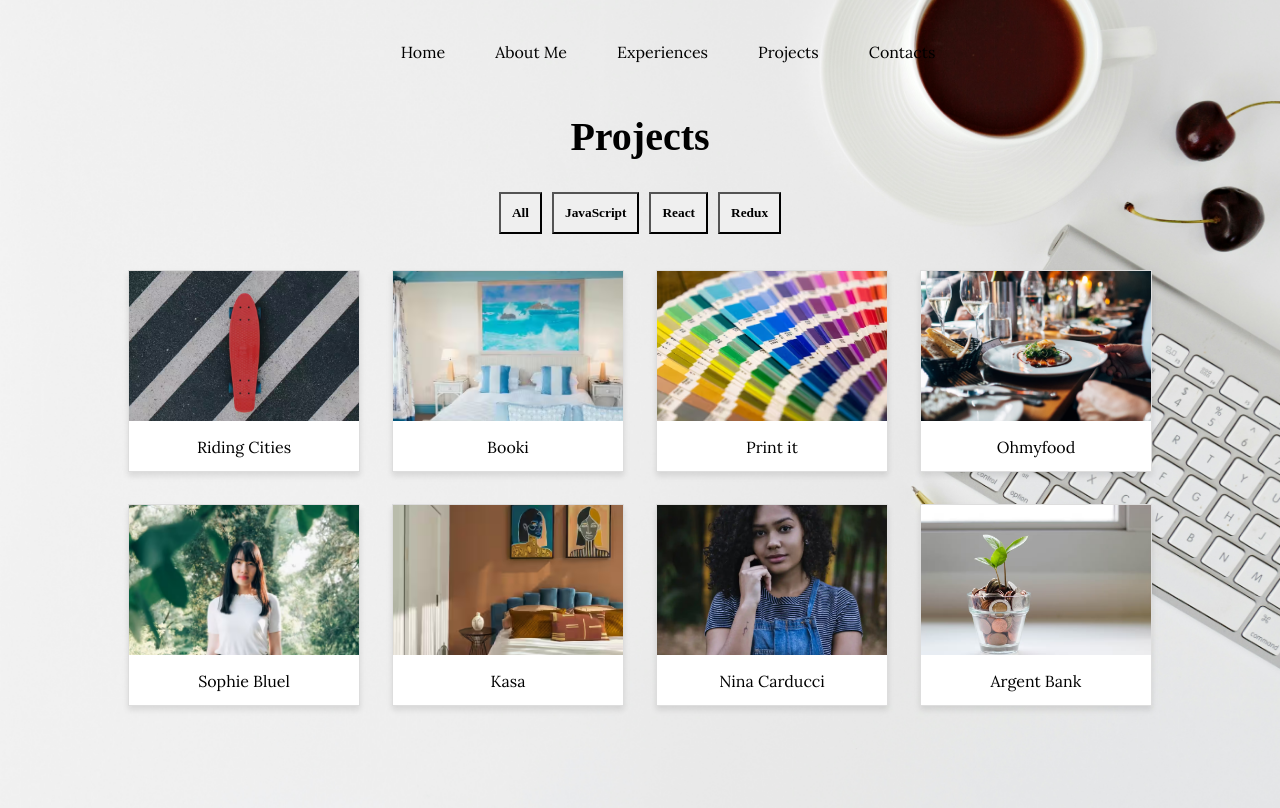
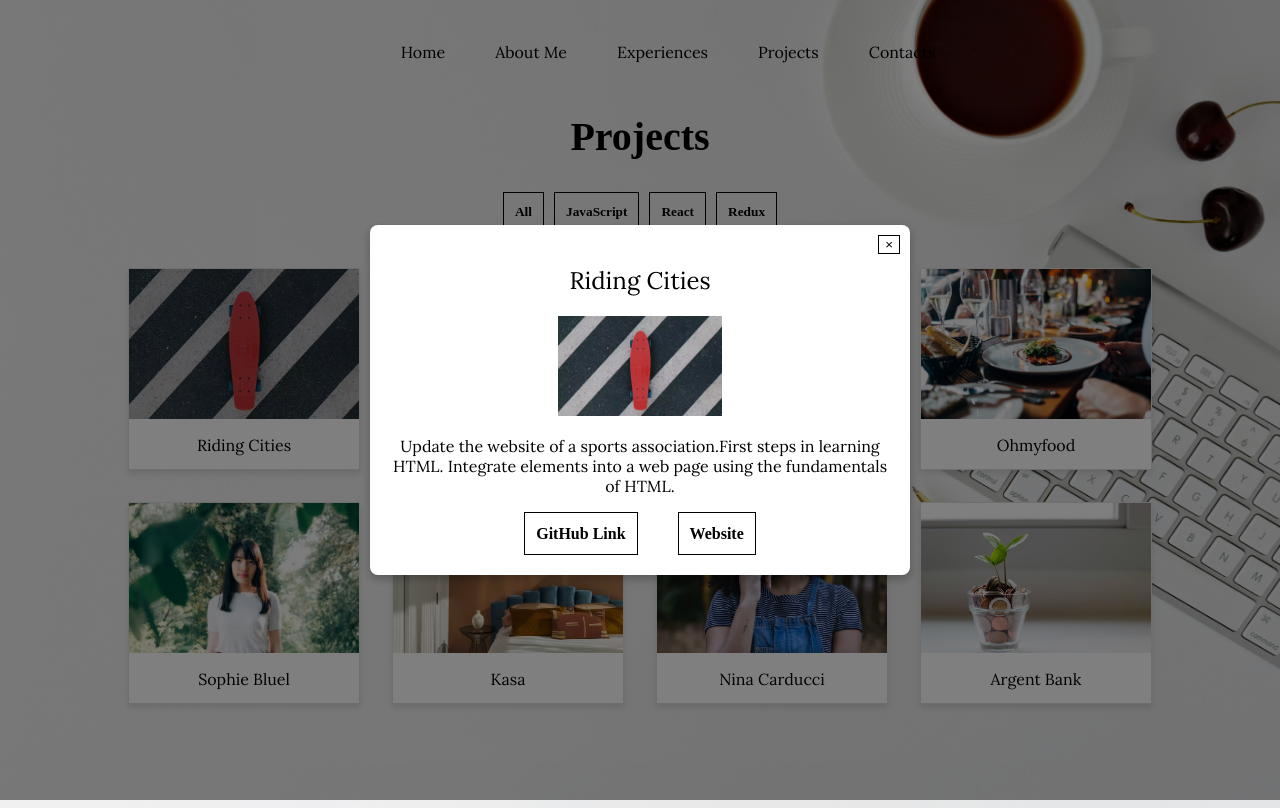
Before and after one commit to D-Fariello/Projet12OC-, a React (Vite) app: page /Projects in a window 1280 px wide. Both pictures are taken after a click on the element "Riding Cities". Built offline with nearby package versions, Linux system fonts and the light colour scheme; a web font is replaced by a local one.

Commit message:
feat: add modal and link buttons for projects

```diff
--- /dev/null
+++ b/src/components/Modal.jsx
@@ -0,0 +1,42 @@
+import React from "react";
+
+function Modal({ show, onClose, project }) {
+  if (!show) return null;
+
+  return (
+    <div className="modal-overlay" onClick={onClose}>
+      <div className="modal-content">
+        <button className="close-button" onClick={onClose}>
+          ×
+        </button>
+        <h2>{project.title}</h2>
+        <img className="image-modal" src={project.image} alt={project.alt} />
+        <p>{project.description}</p>
+        <div className="buttons-div">
+          {project.github && (
+            <a
+              href={project.github}
+              target="_blank"
+              rel="noopener noreferrer"
+              className="github-button"
+            >
+              GitHub Link
+            </a>
+          )}
+          {project.website && (
+            <a
+              href={project.website}
+              target="_blank"
+              rel="noopener noreferrer"
+              className="website-button"
+            >
+              Website
+            </a>
+          )}
+        </div>
+      </div>
+    </div>
+  );
+}
+
+export default Modal;
--- a/src/data/projectsData.js
+++ b/src/data/projectsData.js
@@ -4,48 +4,74 @@ const projectsData = [
     image: "./images-projects/header.avif",
     alt: "Riding Cities",
     title: "Riding Cities",
+    description:
+      "Update the website of a sports association.First steps in learning HTML. Integrate elements into a web page using the fundamentals of HTML.",
+    github: "https://github.com/D-Fariello/Projet2-OC",
+    website: "https://d-fariello.github.io/Projet2-OC/",
   },
   {
     id: 2,
     image: "./images-projects/annie-spratt.avif",
     alt: "Booki",
     title: "Booki",
+    description:
+      "Create the homepage of a travel agency using HTML and CSS. Set up a front-end development environment. Integrate content using HTML and CSS according to a Figma design. Implement a responsive interface with HTML and CSS for desktop, tablet, and mobile. Validate the code against W3C standards.",
+    github: "https://github.com/D-Fariello/Projet3-OC",
+    website: "https://d-fariello.github.io/Projet3-OC/",
   },
   {
     id: 3,
     image: "./images-projects/colors.avif",
     alt: "Print it",
     title: "Print it",
+    description: "Dynamize the static website of a printing company. Explore the fundamentals of the JavaScript language. Create a dynamic carousel with JavaScript. Implement a responsive interface using HTML and CSS for desktop, tablet, and mobile. Understand how JavaScript interacts with HTML and CSS.",
+    github: "https://github.com/D-Fariello/Projet5-OC",
+    website: "https://d-fariello.github.io/Projet5-OC/",
   },
   {
     id: 4,
     image: "./images-projects/food.avif",
     alt: "Ohmyfood",
     title: "Ohmyfood",
+    description: "Improve the mobile site interface of a start-up with CSS animations. Integrate a mobile-first design. Add CSS animations. Implement a responsive interface. Use the CSS preprocessor, SASS.",
+    github: "https://github.com/D-Fariello/Projet4-OC",
+    website: "https://d-fariello.github.io/Projet4-OC/",
   },
   {
     id: 5,
     image: "./images-projects/sophie-bluel.avif",
     alt: "Sophie Bluel",
     title: "Sophie Bluel",
+    description: "Create a portfolio website for an interior designer. Build a dynamic web page using JavaScript. Learn how to communicate with an API. Manipulate DOM elements with JavaScript. Create a login form. Create a modal to add new data.",
+    github: "https://github.com/D-Fariello/Projet6-OC",
+    website: "https://projet6-oc-egns.vercel.app/",
   },
   {
     id: 6,
     image: "./images-projects/kasa.avif",
     alt: "Kasa",
     title: "Kasa",
+    description: "Create a real estate rental web application with React. Configure navigation between application pages using React Router. Develop web interface elements using React components. Implement CSS animations.Develop a web interface with Sass.",
+    github: "https://github.com/D-Fariello/Projet7-OC",
+    website: "https://projet7-oc.vercel.app/",
   },
   {
     id: 7,
     image: "./images-projects/nina.avif",
     alt: "Nina Carducci",
     title: "Nina Carducci",
+    description: "Optimize the SEO of a photographer's website. Perform an initial audit with Lighthouse to identify loading and SEO issues. Improve site performance and accessibility using Lighthouse and Wave tools. Optimize local search engine SEO with Rich Snippets. Integrate metadata for social networks.Produce a comprehensive audit report after improving the site.",
+    github: "https://github.com/D-Fariello/Projet8-OC",
+    website: "https://projet8-oc-rho.vercel.app/",
   },
   {
     id: 8,
     image: "./images-projects/bank-tree.avif",
     alt: "Argent Bank",
     title: "Argent Bank",
+    description: "Implement the front-end of a banking application with React. Integrate the front-end with the back-end via API calls. Use React to develop the user interface. Use Redux and Redux Toolkit to manage application data and maintain consistent global state across the application. Use Swagger to define API endpoints and describe the various routes and actions required for the API. Use Node.js and MongoDB to run JavaScript code on the server side.",
+    github: "https://github.com/D-Fariello/Projet10-OC",
+    website: "https://projet10-oc-kyzg.vercel.app/",
   },
 ];
 
--- a/src/pages/AboutMe.jsx
+++ b/src/pages/AboutMe.jsx
@@ -17,7 +17,7 @@ function AboutMe() {
           learning and collaboration.
         </p>
       </section>
-      <section>
+      <section className="image-section">
         <img
           className="about-me-image"
           src="./images-projects/Dalila-BW.avif"
--- a/src/pages/Projects.jsx
+++ b/src/pages/Projects.jsx
@@ -1,7 +1,21 @@
-import React from "react";
+import React, { useState } from "react";
 import projectsData from "../data/projectsData";
+import Modal from "../components/Modal";
 
 function Projects() {
+  const [selectedProject, setSelectedProject] = useState(null);
+  const [showModal, setShowModal] = useState(false);
+
+  const handleProjectClick = (project) => {
+    setSelectedProject(project);
+    setShowModal(true);
+  };
+
+  const closeModal = () => {
+    setShowModal(false);
+    setSelectedProject(null);
+  };
+
   return (
     <section id="projects">
       <h1>Projects</h1>
@@ -13,12 +27,18 @@ function Projects() {
       </div>
       <div className="projects-grid">
         {projectsData.map((project) => (
-          <div key={project.id} className="project-card">
+          <div
+            key={project.id}
+            className="project-card"
+            onClick={() => handleProjectClick(project)} // Gestore clic
+          >
             <img src={project.image} alt={project.alt} />
             <p className="projects-paragraph">{project.title}</p>
           </div>
         ))}
       </div>
+      {/* Modale */}
+      <Modal show={showModal} onClose={closeModal} project={selectedProject} />
     </section>
   );
 }
--- a/style/_base.scss
+++ b/style/_base.scss
@@ -95,8 +95,7 @@ a {
 }
 
 img.about-me-image {
-  display: flex
-;
+  display: flex;
   height: 500px;
   position: absolute;
   left: 60%;
@@ -234,8 +233,12 @@ img.about-me-image {
   .buttons {
     padding: 11px;
     display: flex;
-    border-color: black;
+    border: 1px solid black;
     cursor: pointer;
+    font-family: "Pacifico", cursive;
+    font-weight: bold;
+    text-align: center;
+    text-decoration: none;
     @include mixins.title-style;
   }
 
@@ -286,3 +289,84 @@ img.about-me-image {
     }
   }
 }
+
+////// Modal
+
+.modal-overlay {
+  position: fixed;
+  top: 0;
+  left: 0;
+  width: 100%;
+  height: 100%;
+  background: rgba(0, 0, 0, 0.5);
+  display: flex;
+  justify-content: center;
+  align-items: center;
+  z-index: 1000;
+
+  .modal-content {
+    background: white;
+    padding: 20px;
+    border-radius: 8px;
+    max-width: 500px;
+    width: 90%;
+    position: relative;
+    box-shadow: 0 4px 10px rgba(0, 0, 0, 0.25);
+
+    button.close-button {
+      cursor: pointer;
+      display: flex;
+      position: absolute;
+      top: 10px;
+      right: 10px;
+      background-color: white;
+      border: 1px solid black;
+    }
+
+    .close-button:hover {
+      background-color: white;
+      transform: scale(1.1);
+    }
+
+    .buttons-div {
+      display: flex;
+      flex-direction: row;
+      align-items: center;
+      justify-content: center;
+      gap: 40px;
+
+      a.website-button,
+      a.github-button {
+        padding: 11px;
+        display: flex;
+        border: 1px solid black;
+        cursor: pointer;
+        font-family: "Pacifico", cursive;
+        font-weight: bold;
+        text-align: center;
+        text-decoration: none;
+      }
+
+      a.website-button:hover,
+      a.github-button:hover {
+        text-decoration: underline;
+        background-color: white;
+        transform: scale(1.1);
+      }
+    }
+
+    img.image-modal {
+      height: 100px;
+    }
+  }
+
+  .modal-close {
+    position: absolute;
+    top: 10px;
+    right: 10px;
+    background: none;
+    border: none;
+    font-size: 1.5rem;
+    cursor: pointer;
+  }
+}
```
Lines whose indentation alone changed are shown as unchanged.
